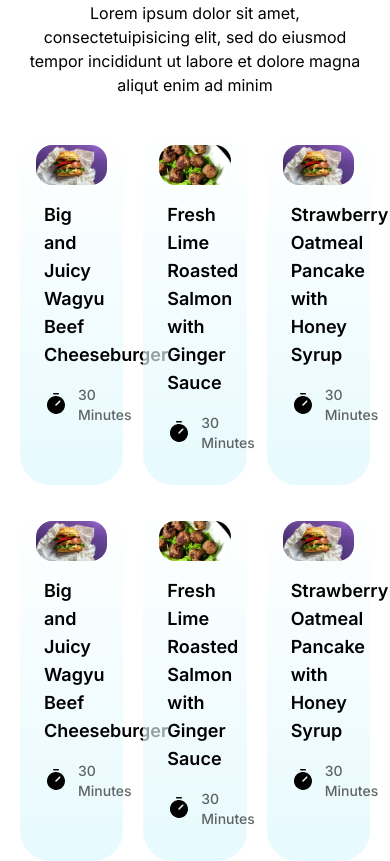
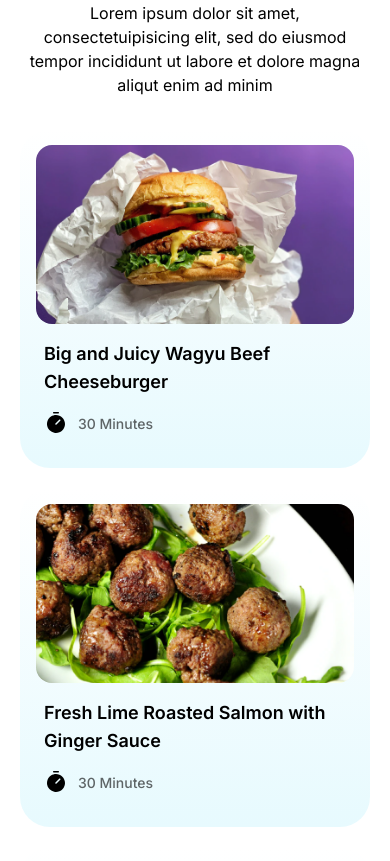
Before and after one commit to abduvalidev/foodiland-food, a React (Vite) app: page / in a window 390 px wide. Shown: the part 1500-2361 px from the top of the page. Built offline with nearby package versions, Linux system fonts and the light colour scheme.

Commit message:
change padding

```diff
--- a/src/components/Home/Recipes.jsx
+++ b/src/components/Home/Recipes.jsx
@@ -52,7 +52,7 @@ export default function Recipes() {
             tempor incididunt ut labore et dolore magna aliqut enim ad minim{" "}
           </p>
         </div>
-        <div className="grid grid-cols-3 gap-5 md:gap-8 lg:gap-10 mt-8 md:mt-16 lg:mt-24">
+        <div className="grid md:grid-cols-2 lg:grid-cols-3 gap-5 md:gap-8 lg:gap-10 mt-8 md:mt-16 lg:mt-24">
           {cards.map((card, index) => (
             <div className="bg-gradient-to-b from-brand-gray-200/0 to-brand-gray-200/100 rounded-[30px] p-4 space-y-4 md:space-y-6">
               <div className="aspect-video md:aspect-[368/250] overflow-hidden rounded-2xl">
```
